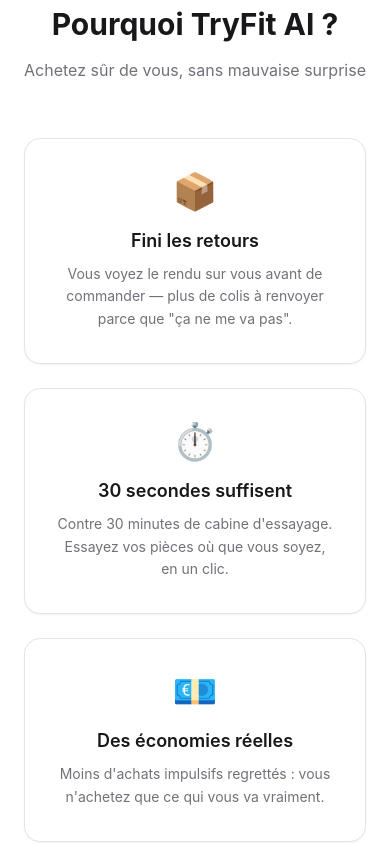
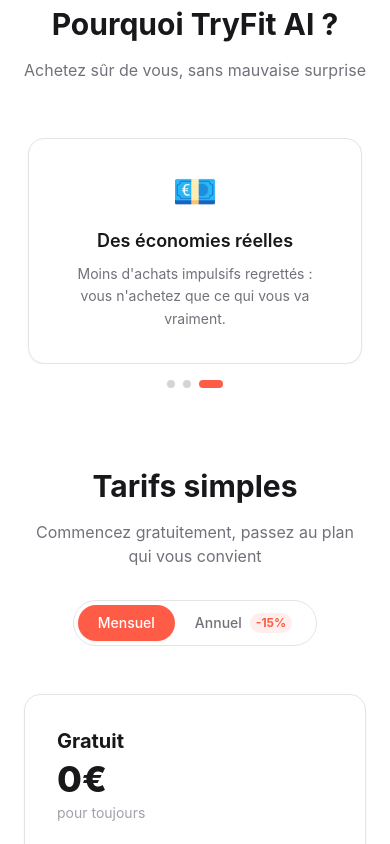
Before and after one commit to julesh66250/tryfit-ai, a Next.js app: page / in a window 390 px wide. Shown: the part 2320-3164 px from the top of the page. Built offline with nearby package versions, Linux system fonts and the light colour scheme.

Commit message:
feat: carrousel benefices mobile

```diff
--- a/app/page.tsx
+++ b/app/page.tsx
@@ -38,6 +38,12 @@
   { step: '1', title: 'Ajoutez votre photo', desc: 'Importez une photo entière de vous, debout, en tenue simple.', emoji: '🤳' },
   { step: '2', title: 'Ajoutez un ou plusieurs vêtements', desc: 'T-shirt, short, chaussures, bijoux, chapeau... Ajoutez autant de pièces que vous voulez. Chaque pièce utilise 1 crédit.', emoji: '👕' },
   { step: '3', title: 'Voyez le résultat', desc: "L'IA génère en quelques secondes une image réaliste de vous avec toutes vos pièces.", emoji: '✨' },
+]
+
+const BENEFITS = [
+  { emoji: '📦', title: 'Fini les retours', desc: 'Vous voyez le rendu sur vous avant de commander — plus de colis à renvoyer parce que "ça ne me va pas".' },
+  { emoji: '⏱️', title: '30 secondes suffisent', desc: 'Contre 30 minutes de cabine d\'essayage. Essayez vos pièces où que vous soyez, en un clic.' },
+  { emoji: '💶', title: 'Des économies réelles', desc: 'Moins d\'achats impulsifs regrettés : vous n\'achetez que ce qui vous va vraiment.' },
 ]
 
 const testimonials = [
@@ -133,6 +139,7 @@
   const [pricingVisible, setPricingVisible] = useState(false)
   const [showSticky, setShowSticky] = useState(false)
   const [activeStep, setActiveStep] = useState(0)
+  const [activeBenefit, setActiveBenefit] = useState(0)
   const pricingRef = useRef<HTMLDivElement>(null)
 
   useEffect(() => {
@@ -155,6 +162,11 @@
 
   useEffect(() => {
     const t = setInterval(() => setActiveStep((s) => (s + 1) % STEPS.length), 3000)
+    return () => clearInterval(t)
+  }, [])
+
+  useEffect(() => {
+    const t = setInterval(() => setActiveBenefit((s) => (s + 1) % BENEFITS.length), 3000)
     return () => clearInterval(t)
   }, [])
 
@@ -358,12 +370,39 @@
             <h2 className="text-3xl font-bold text-center mb-4 text-zinc-900">Pourquoi TryFit AI ?</h2>
             <p className="text-zinc-500 text-center mb-14">Achetez sûr de vous, sans mauvaise surprise</p>
           </Reveal>
-          <div className="grid md:grid-cols-3 gap-6">
-            {[
-              { emoji: '📦', title: 'Fini les retours', desc: 'Vous voyez le rendu sur vous avant de commander — plus de colis à renvoyer parce que "ça ne me va pas".' },
-              { emoji: '⏱️', title: '30 secondes suffisent', desc: 'Contre 30 minutes de cabine d\'essayage. Essayez vos pièces où que vous soyez, en un clic.' },
-              { emoji: '💶', title: 'Des économies réelles', desc: 'Moins d\'achats impulsifs regrettés : vous n\'achetez que ce qui vous va vraiment.' },
-            ].map((b, i) => (
+          {/* Carrousel auto sur mobile */}
+          <div className="md:hidden">
+            <div className="overflow-hidden">
+              <div
+                className="flex transition-transform duration-500 ease-out"
+                style={{ transform: `translateX(-${activeBenefit * 100}%)` }}
+              >
+                {BENEFITS.map((b) => (
+                  <div key={b.title} className="w-full flex-shrink-0 px-1">
+                    <div className="card p-8 text-center h-full">
+                      <div className="text-4xl mb-4">{b.emoji}</div>
+                      <h3 className="font-semibold text-lg mb-2 text-zinc-900">{b.title}</h3>
+                      <p className="text-zinc-500 text-sm leading-relaxed">{b.desc}</p>
+                    </div>
+                  </div>
+                ))}
+              </div>
+            </div>
+            <div className="flex justify-center gap-2 mt-4">
+              {BENEFITS.map((_, i) => (
+                <button
+                  key={i}
+                  onClick={() => setActiveBenefit(i)}
+                  aria-label={`Bénéfice ${i + 1}`}
+                  className={`h-2 rounded-full transition-all duration-300 ${activeBenefit === i ? 'bg-brand-500 w-6' : 'bg-zinc-300 w-2'}`}
+                />
+              ))}
+            </div>
+          </div>
+
+          {/* Grille sur desktop */}
+          <div className="hidden md:grid md:grid-cols-3 gap-6">
+            {BENEFITS.map((b, i) => (
               <Reveal key={b.title} delay={i * 0.12}>
                 <div className="card p-8 text-center h-full">
                   <div className="text-4xl mb-4">{b.emoji}</div>
```
Also changed, not shown: 1 other file (tests, documents, lock files or other folders).
